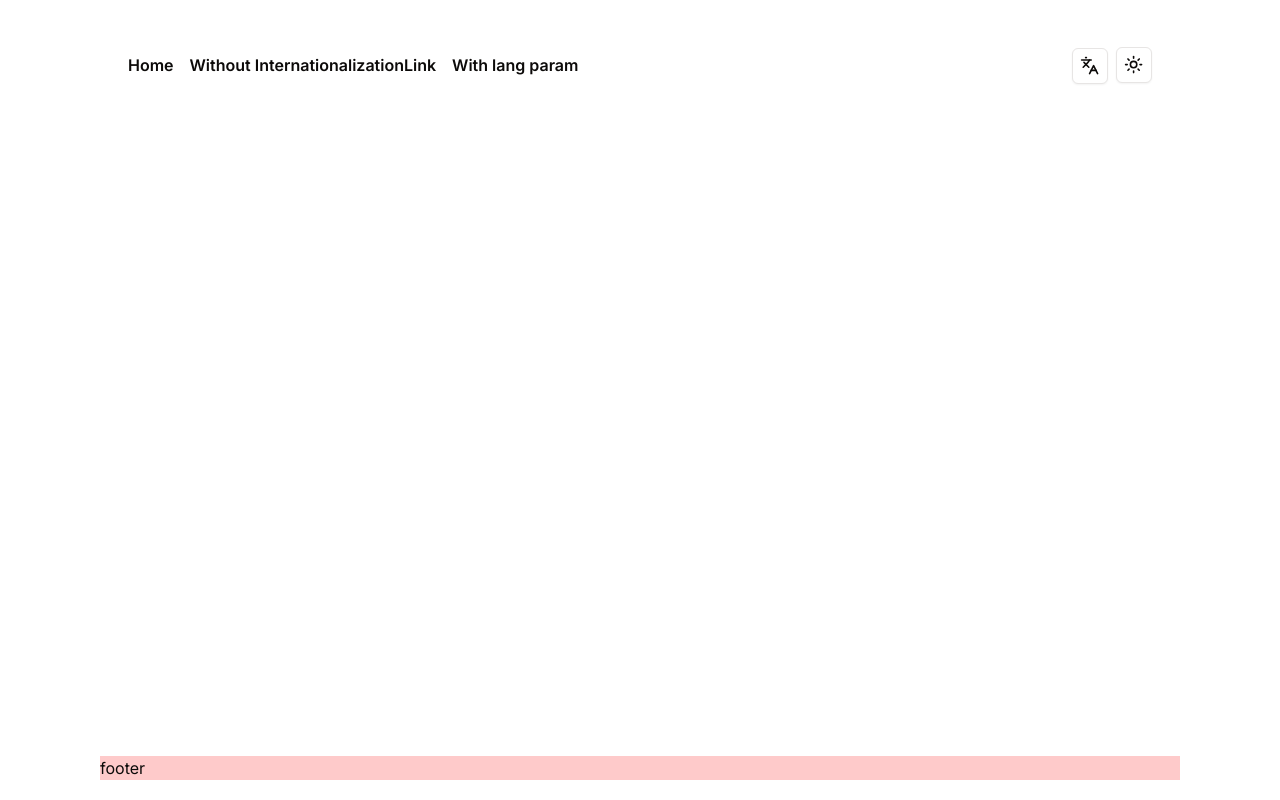
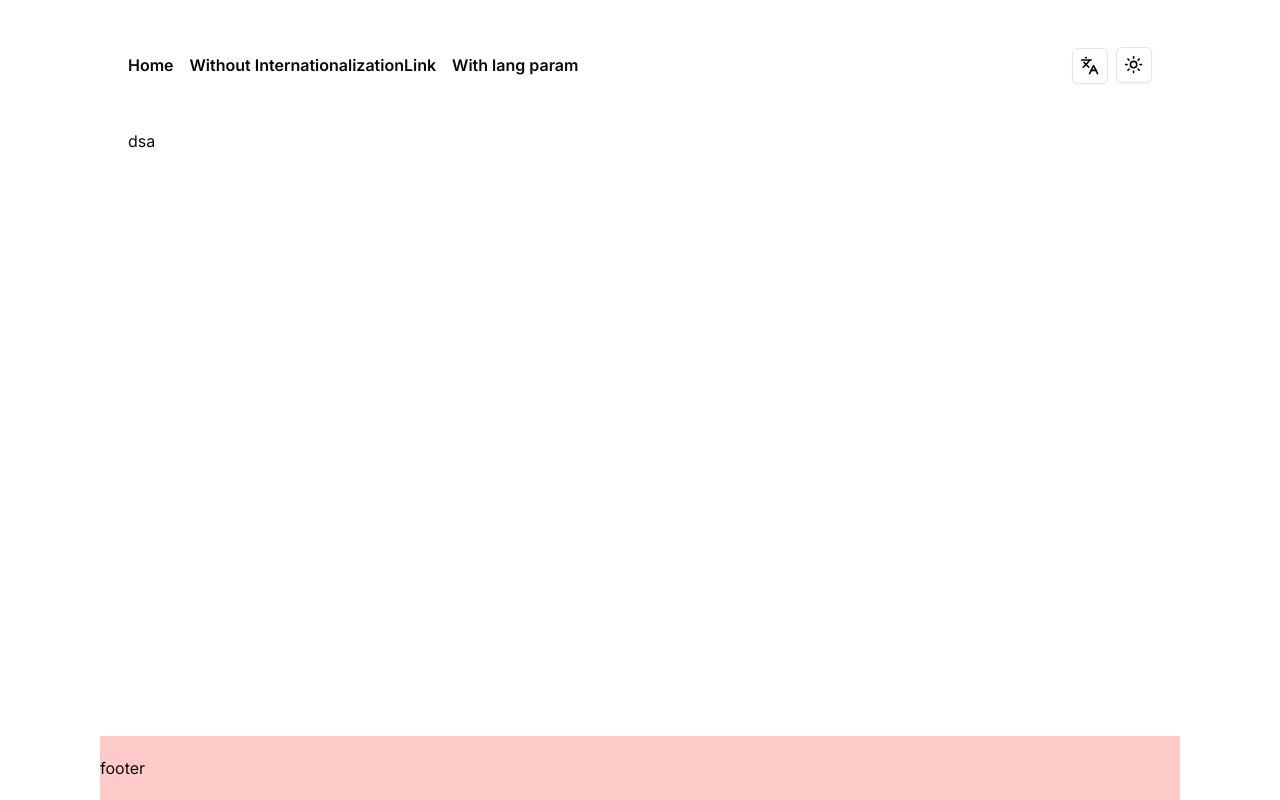
Before and after one commit to Nahuelluca20/next-internationalization-example, a Next.js app: page /en/ in a window 1280 px wide. Built offline with nearby package versions, Linux system fonts and the light colour scheme.

Commit message:
Update page and footer components

```diff
--- a/app/[lang]/page.tsx
+++ b/app/[lang]/page.tsx
@@ -1,3 +1,3 @@
 export default function Home() {
-  return <main className=""></main>;
+  return <main className="">dsa</main>;
 }
--- a/components/footer.tsx
+++ b/components/footer.tsx
@@ -1,7 +1,9 @@
 export default function Footer() {
   return (
-    <div className="fixed bottom-0  py-5 w-full">
-      <footer className="mx-auto max-w-[1080px] bg-red-200 ">footer</footer>
+    <div className="fixed bottom-0 w-full">
+      <footer className="mx-auto py-5 max-w-[1080px] bg-red-200 ">
+        footer
+      </footer>
     </div>
   );
 }
--- /dev/null
+++ b/dictionaries/en/home.json
@@ -0,0 +1,4 @@
+{
+  "title": "Hello World",
+  "subtitle": "This is a test of application internationalization with NextJS"
+}
--- /dev/null
+++ b/dictionaries/es/home.json
@@ -0,0 +1,4 @@
+{
+  "title": "Hola Mundo",
+  "subtitle": "Esto es una prueba de internacionalización de la aplicación con NextJS"
+}
```
